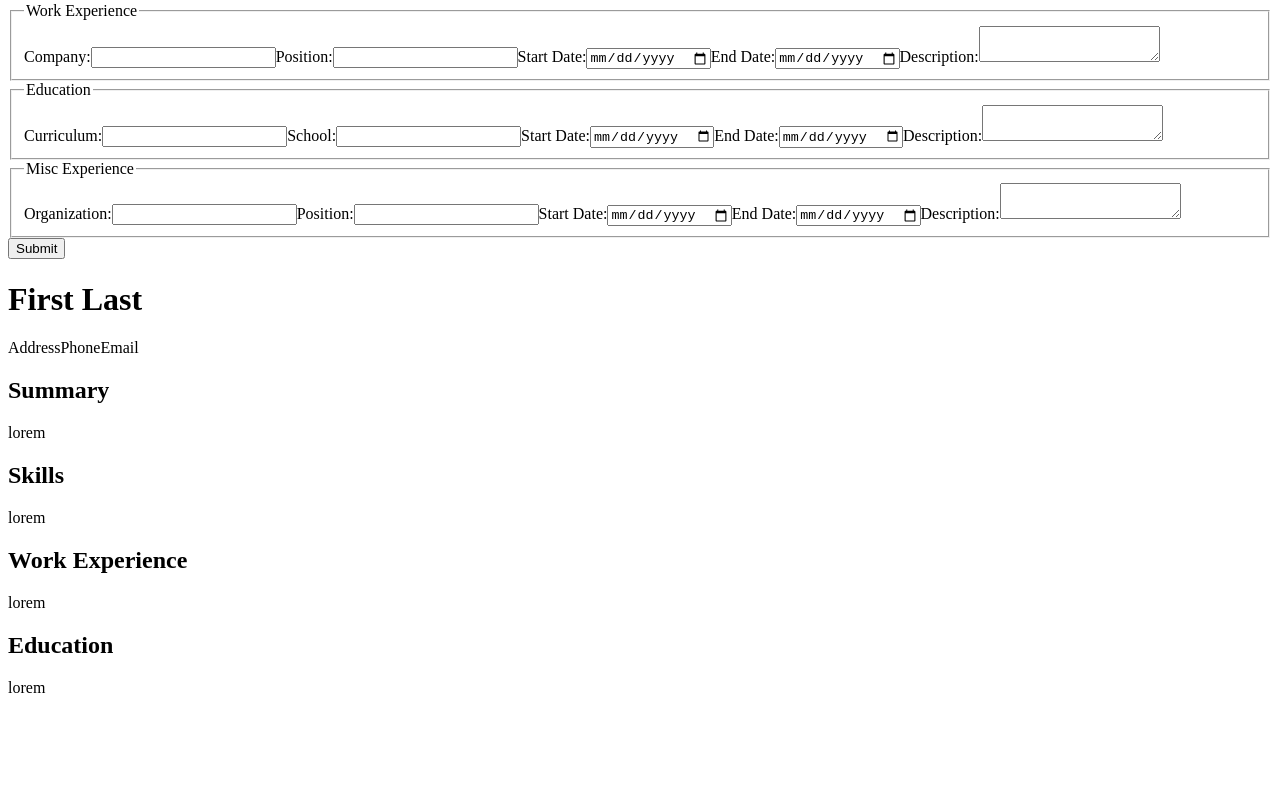
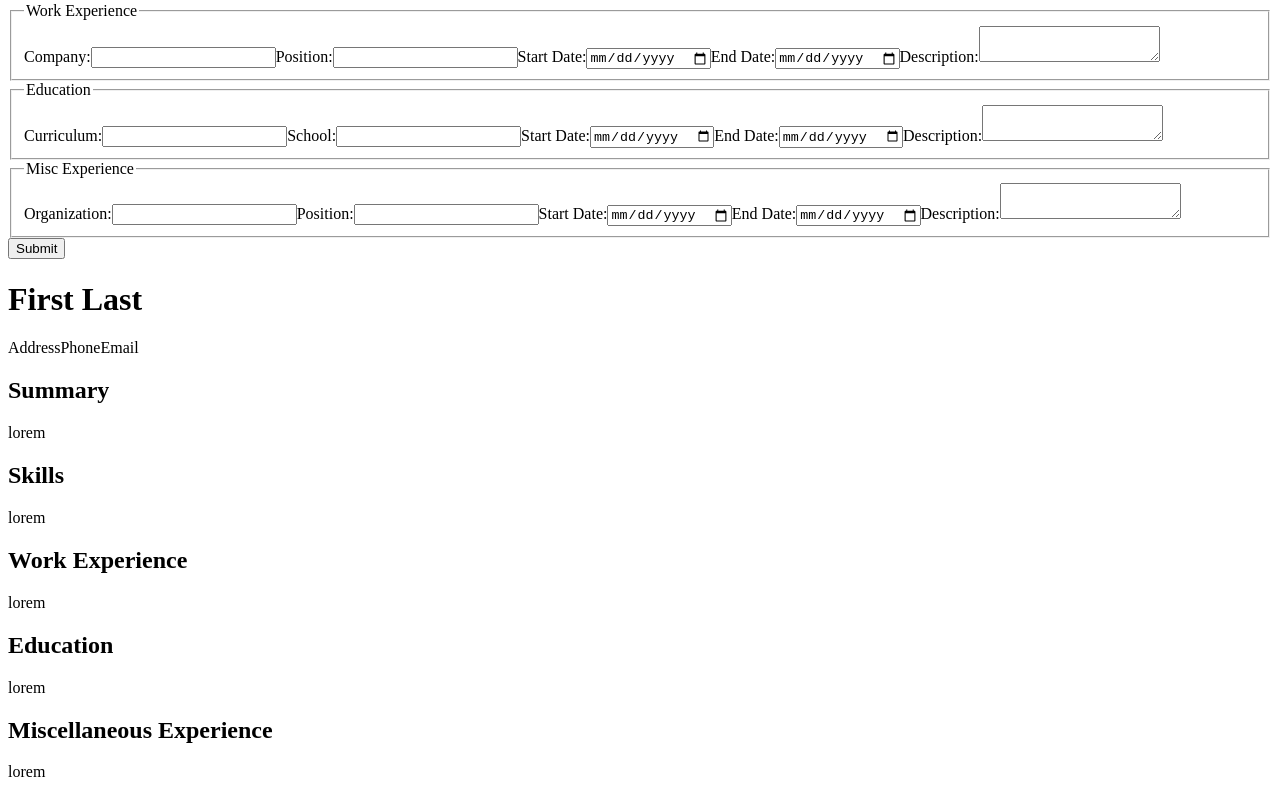
Before and after one commit to olsenjames1116/cv-application, a React (Create React App) app: page / in a window 1280 px wide. Shown: the part 220-1017 px from the top of the page. Before the commit the page ends 933 px from the top, so only its background shows below. Built offline with nearby package versions, Linux system fonts and the light colour scheme.

Commit message:
Dummy text displayed for misc experience on resume

```diff
--- a/src/components/Misc.js
+++ b/src/components/Misc.js
@@ -1,5 +1,12 @@
 import React from 'react';
 
 export default class Misc extends React.Component {
-
+    render() {
+        return (
+            <div>
+                <h2>Miscellaneous Experience</h2>
+                <p>lorem</p>
+            </div>
+        );
+    }
 }
--- a/src/components/Resume.js
+++ b/src/components/Resume.js
@@ -4,6 +4,7 @@ import Summary from './Summary';
 import Skills from './Skills';
 import Work from './Work';
 import Education from './Education';
+import Misc from './Misc';
 
 export default class Resume extends React.Component {
     render() {
@@ -14,6 +15,7 @@ export default class Resume extends React.Component {
                 <Skills />
                 <Work />
                 <Education />
+                <Misc />
             </div>
         );
     }
```
